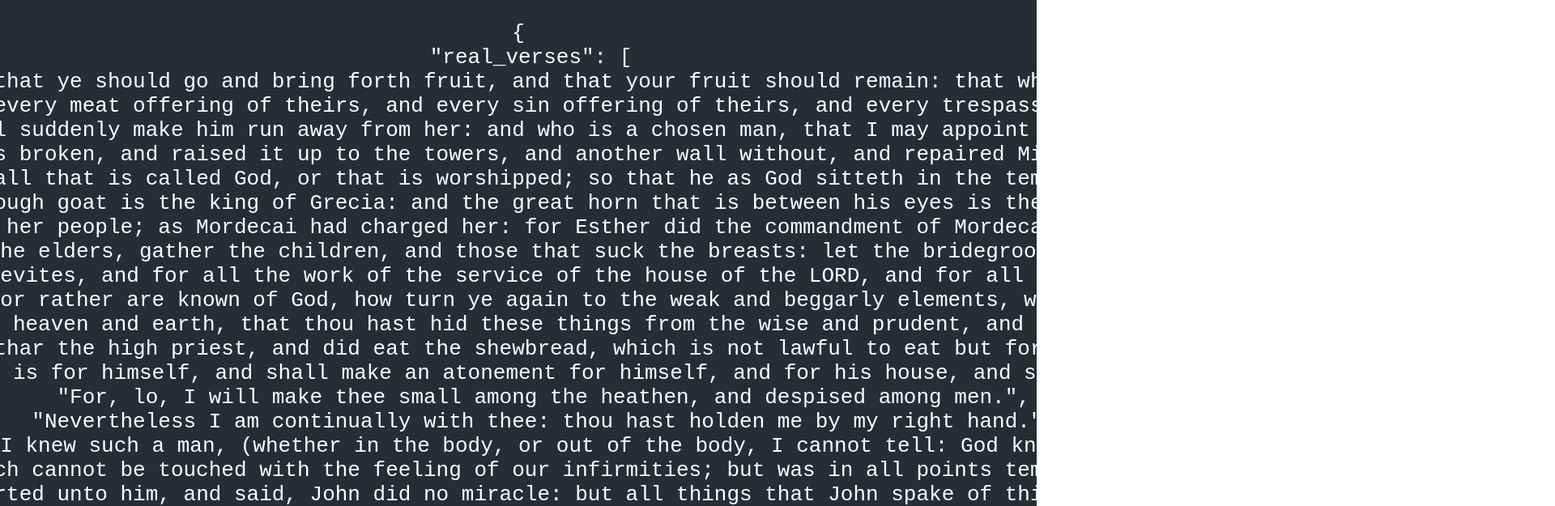
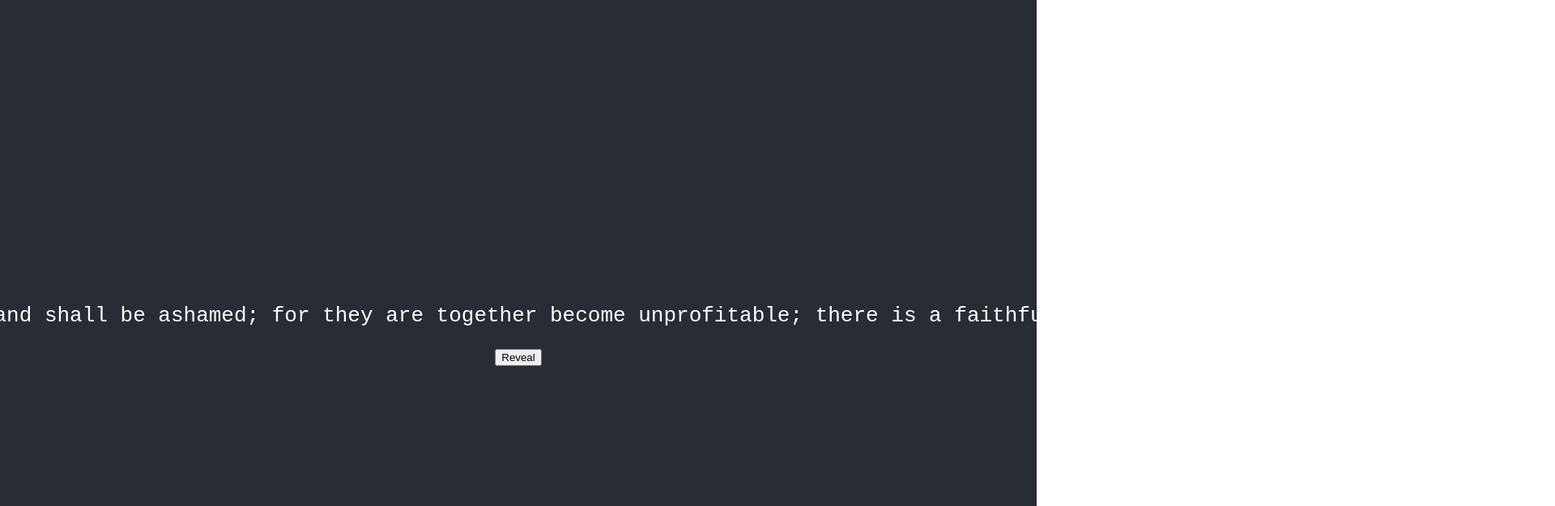
Before and after one commit to loqwai/bibble-site, a React (Create React App) app: page / in a window 1280 px wide. Shown: the top 625 px of the page at 81% size, 1920 px wide, since content can reach past the window. Built offline with nearby package versions, Linux system fonts and the light colour scheme.

Commit message:
It's working!

```diff
--- a/src/App.tsx
+++ b/src/App.tsx
@@ -1,8 +1,16 @@
+import { stringify } from 'querystring';
 import React from 'react';
 import './App.css';
 
+
+type Type = 'real_verses' | 'fake_verses'
+
+type Data = {
+  [type in Type]: string[];
+};
+
 const useData = () => {
-  const [data, setData] = React.useState()
+  const [data, setData] = React.useState<Data>()
 
   React.useEffect(() => {
     async function fetchData() {
@@ -15,15 +23,39 @@ const useData = () => {
 
   return data
 }
+//const foo = <T, >(x: T) => x;
+const randomChoice = <T extends any>(items: T[]): T => {
+  const index = Math.floor(Math.random() * items.length)
+  return items[index]
+}
 
 
+const useRandomChoice = () => {
+  const [choice, setChoice] = React.useState<{key: string, verse: string}>()
+  const data = useData()
+
+  React.useEffect(() => {
+    if (!data) return;
+
+    const key = randomChoice<Type>(['real_verses', 'fake_verses'])
+    const verse = randomChoice(data[key])
+
+    setChoice({key, verse})
+  }, [data])
+
+  return choice
+}
+
 function App() {
-  const data = useData()
+  const choice = useRandomChoice()
+  const [hidden, setHidden] = React.useState(true)
 
   return (
     <div className="App">
       <header className="App-header">
-        <pre>{JSON.stringify(data, null, 2)}</pre>
+        <pre>{choice?.verse}</pre>
+        {hidden || <h1>{choice?.key}</h1>}
+        <button onClick={() => setHidden(false)}>Reveal</button>
       </header>
     </div>
   );
```
